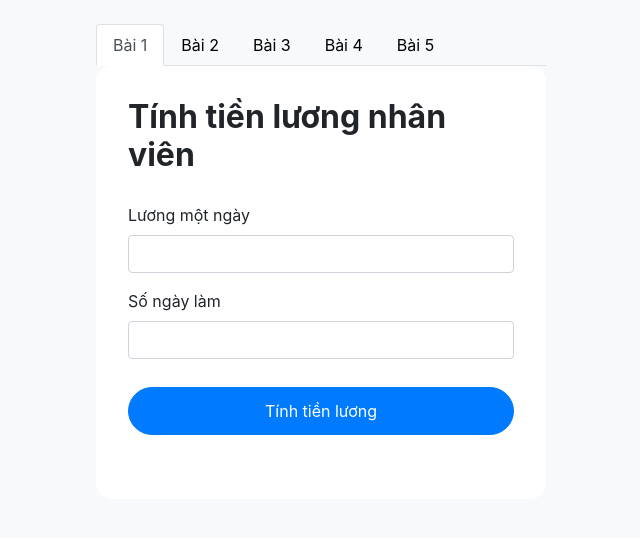
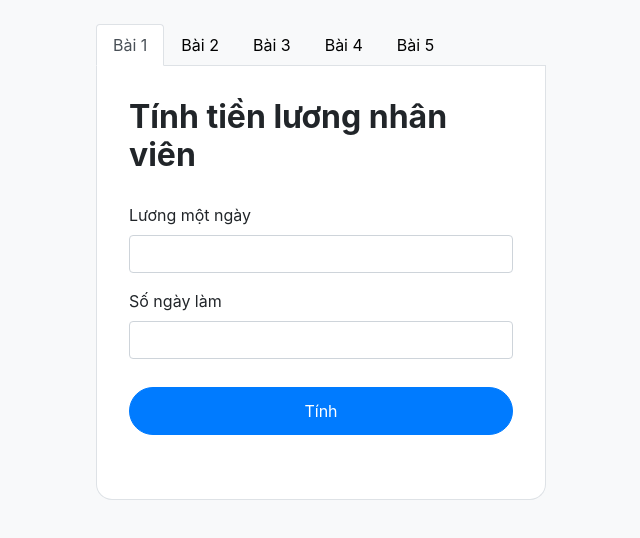
Before and after one commit to danchuhy/DangTrungHieu_BaiTapJS_04, a plain HTML site: page index.html in a window 1280 px wide. Shown: the whole page, without its empty margins (319-959 px from the left). Drawn offline with nearby package versions, Linux system fonts and the light colour scheme.

Commit message:
fixed cau 1, add style form

```diff
--- a/css/style.css
+++ b/css/style.css
@@ -15,7 +15,12 @@ body{
 .tab-pane{
     background-color: white;
     padding: 32px;
-    border-radius: 16px;
+    border-radius: 0 0 16px 16px;
+    border-left: 1px solid #dee2e6;
+    border-right: 1px solid #dee2e6;
+    border-bottom: 1px solid #dee2e6;
+
+
 }
 h1{
     font-size: 32px;
--- a/index.html
+++ b/index.html
@@ -1,7 +1,7 @@
 <!doctype html>
 <html lang="en">
   <head>
-    <title>Title</title>
+    <title>Bài tập JS-02 - Trung Hiếu</title>
     <!-- Required meta tags -->
     <meta charset="utf-8">
     <meta name="viewport" content="width=device-width, initial-scale=1, shrink-to-fit=no">
@@ -46,7 +46,7 @@
                 <input type="text" name="" id="soNgayLam" class="form-control" placeholder="" >
               </div>
 
-              <button onclick="Submit_01()" style = "width:100%" class="btn btn-primary"> Tính tiền lương </button>
+              <button onclick="Submit_01()" style = "width:100%" class="btn btn-primary">Tính</button>
 
               <div class="resultContainer" id="result_01"></div>
 
--- a/js/index.js
+++ b/js/index.js
@@ -3,22 +3,21 @@ function Submit_01(){
 
     // BÀI TẬP VỀ NHÀ 01 - TÍNH TIỀN LƯƠNG NHÂN VIÊN
     // B1: Xác định đầu vào
-    // - luongNgay: Lương 1 ngày = 100.000đ
-    // - soNgay: Số ngày làm
+    // - luongMotNgay: Lương 1 ngày
+    // - soNgayLam: Số ngày làm
     var luongMotNgay = +document.getElementById('luongMotNgay').value;
     var soNgayLam = +document.getElementById('soNgayLam').value;
 
     var tongTienLuong;
 
     // B2: Công thức tính lương
-    // - luong = luongNgay*soNgay
+    // - tongTienLuong = luongMotNgay*soNgayLam
     tongTienLuong = luongMotNgay*soNgayLam;
 
-    console.log(tongTienLuong);
     // B3: In kết quả đầu ra
     document.getElementById('result_01').innerHTML = `
     <div class ="result">
-    <span>Tiền lương của</span> ${soNgayLam} <span>ngày làm việc là:</span> <b>${tongTienLuong}</b><span>đ</span>
+    <span>Tiền lương của</span> ${soNgayLam} <span>ngày làm việc là:</span> <b>${tongTienLuong}<span>đ</span></b>
     </div>
     `
 };
@@ -111,7 +110,7 @@ function Submit_04(){
 function Submit_05(){
 
     // B1: Xác định đầu vào
-    // - soA
+    // - so
     var soA = +document.getElementById('soA').value;
     var tongKySoA
 
```
